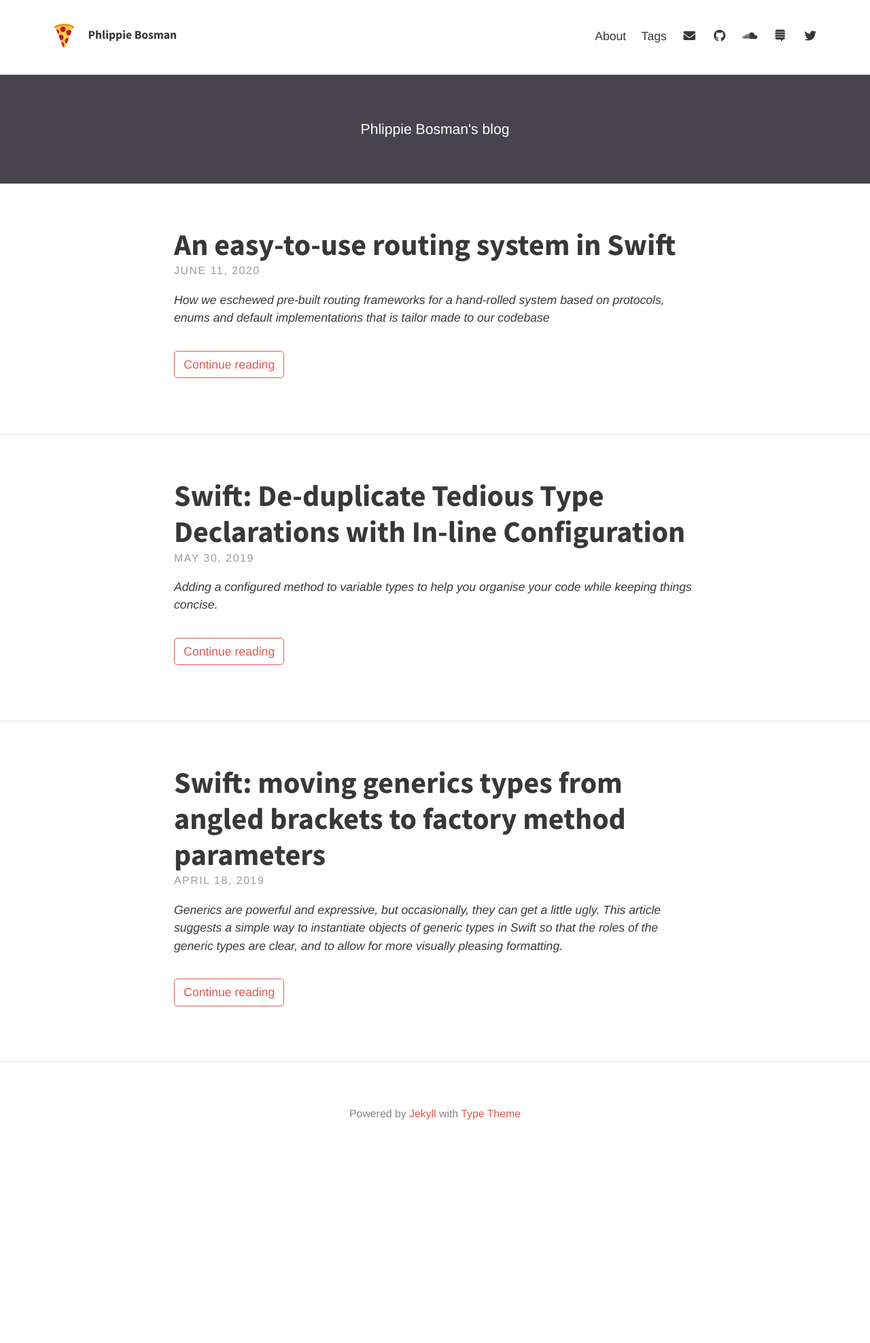
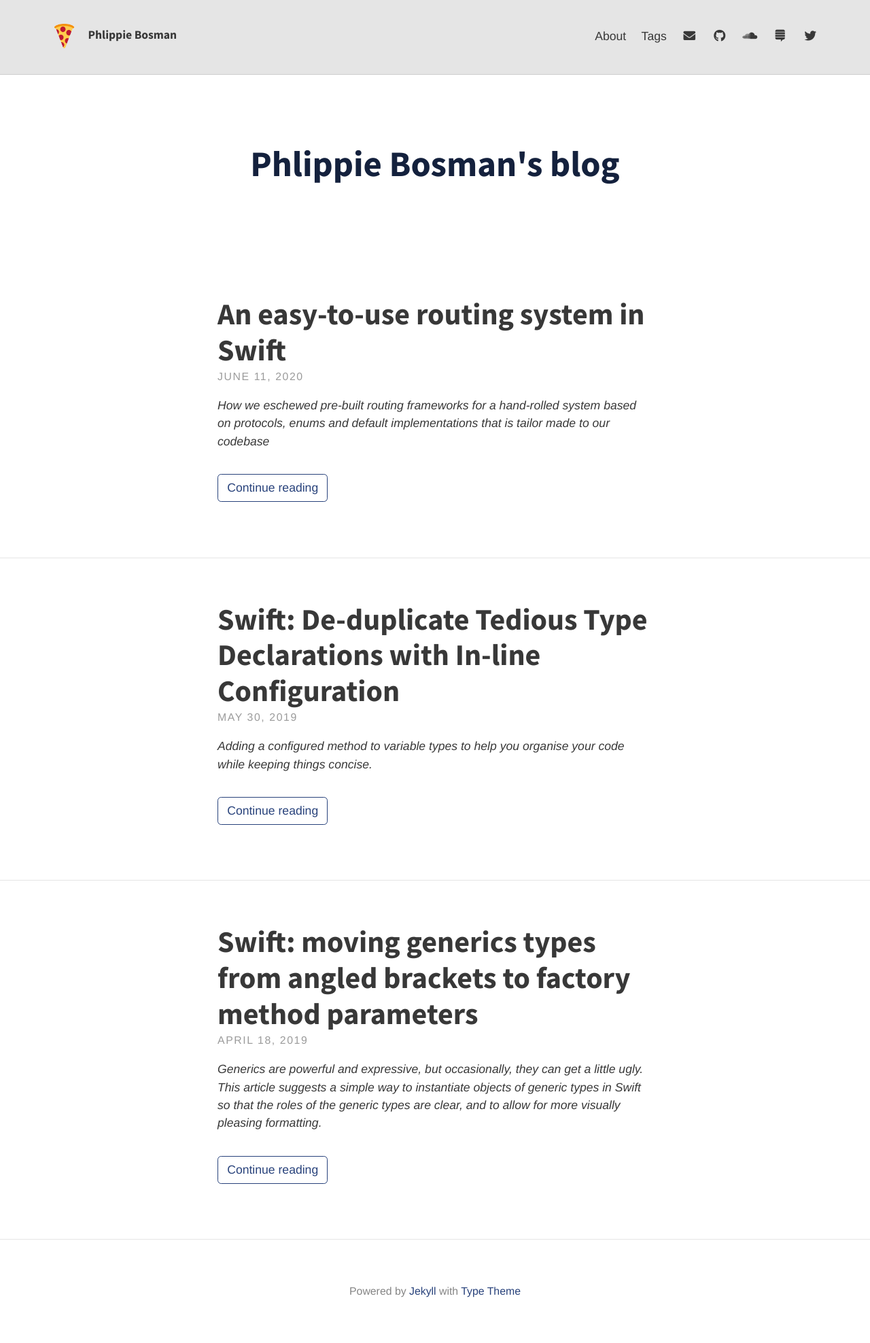
Before and after one commit to phlippieb/phlippieb.github.io, a Jekyll site: the page built from index.html, in a window 1280 px wide. Shown: the whole page at 68% size. Built offline with Jekyll 4.4.1, drawn with Linux system fonts in a browser that asks for light colours; nearby versions of some CDN libraries; some web fonts are replaced; the list of posts is cut into pages by our own code; before the commit the page ends 1714 px from its top, so only the background shows below that.

Commit message:
srn Update colours

```diff
--- a/_config.yml
+++ b/_config.yml
@@ -13,7 +13,7 @@ theme_settings:
 
   # Header and footer text
   header_text: >
-     <p>Phlippie Bosman's blog</p>
+     <h1>Phlippie Bosman's blog</h1>
   header_text_feature_image:
   footer_text: >
    Powered by <a href="https://jekyllrb.com/">Jekyll</a> with <a href="https://github.com/rohanchandra/type-theme">Type Theme</a>
--- a/_sass/base/_variables.scss
+++ b/_sass/base/_variables.scss
@@ -4,22 +4,22 @@ $font-family-headings: 'Source Sans Pro', Helvetica, Arial, sans-serif !default;
 $font-size: 1.10em !default;
 
 // Padding
-$padding-large: 20% !default;
+$padding-large: 25% !default;
 $padding-small: 5% !default;
 $padding-x-small: 3% !default;
 
 // Brand colours
-$brand-color: #fff !default;
+$brand-color: #E5E5E5 !default;
 $background-color: #fff !default;
 $border-color: rgba(0, 0, 0, 0.1) !default; // rgba recommended if using feature images
 
 // Typography colours
 $text-color: #383838 !default;
-$link-color: #DC5950 !default;
+$link-color: #28427B !default;
 $selection-color: #D4D4D4 !default; // visible when highlighting text
 
 // Tags color
-$tags-color: #DC5950 !default;
+$tags-color: #14213D !default;
 
 //Search color
 $search-color: #999 !default;
@@ -32,6 +32,6 @@ $feature-image-text-color: #fff !default;
 $feature-image-size: cover !default; // options include "cover", "contain", "auto"
 
 // Header description box
-$header-desc-background-color: #47444D !default;
-$header-desc-text-color: #FFF !default;
+$header-desc-background-color: #fff !default;
+$header-desc-text-color: #14213D !default;
 $header-desc-link-color: #02453D !default;
```
